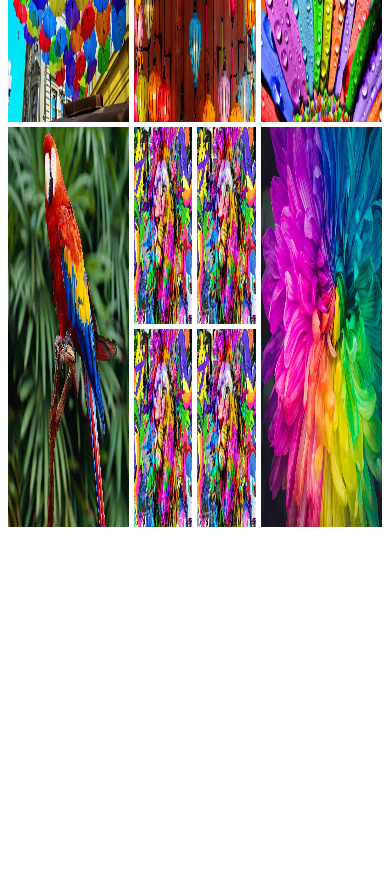
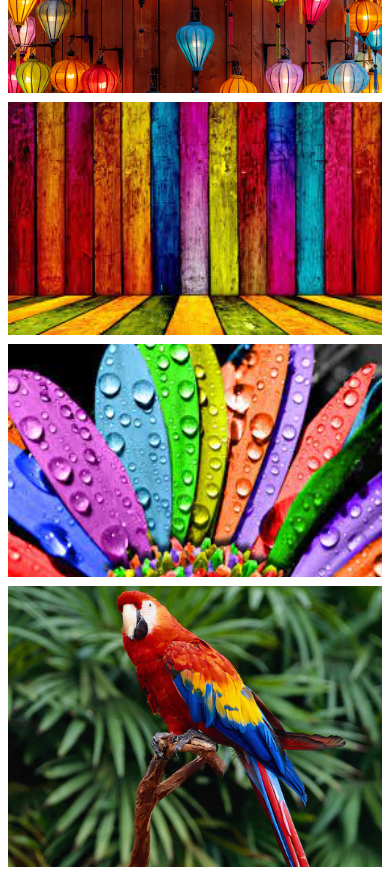
Before and after one commit to Aporna16/responsive-examples, a plain HTML site: page complex-flex.html in a window 390 px wide. Shown: the part 760-1629 px from the top of the page. Before the commit the page ends 1295 px from the top, so only its background shows below. Drawn offline with Linux system fonts and the light colour scheme.

Commit message:
Responsive part added

```diff
--- a/styles/complex-flex.css
+++ b/styles/complex-flex.css
@@ -8,7 +8,7 @@ img{
 }
 /* 1. */
 .row{
-    height: 400px;
+    /* height: 400px; */
     margin-bottom: 5px;
 }
 /* 3., 7. */
@@ -42,3 +42,21 @@ img{
 .third-row > div{
     flex: 1;
 }
+
+/* responsive part */
+/* 10. */
+@media  screen and (max-width:576px) {
+    .second-row, .third-row{
+        flex-direction: column;
+    }
+    .third-row-second-container{
+
+        grid-template-columns: repeat(1,1fr);
+        gap: 5px;
+    }
+}
+@media screen and (min-width: 577px) {
+    .row{
+        height: 400px;
+    }
+}
```
Also changed, not shown: 1 other file.
